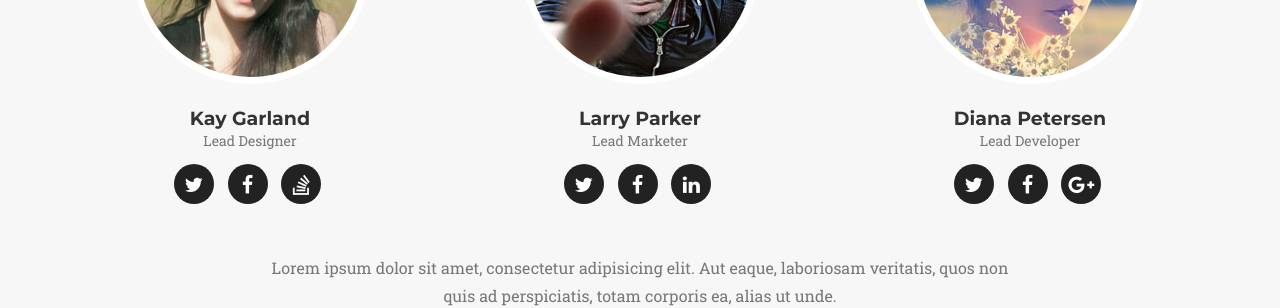
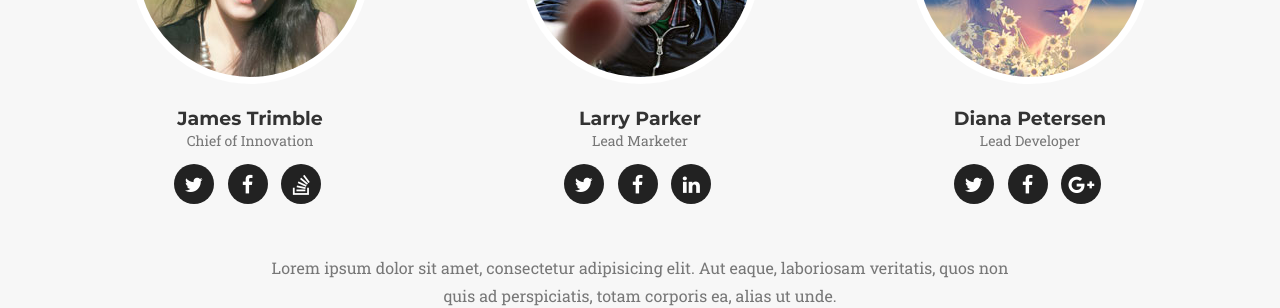
Before and after one commit to robins-spark/liberaiderspark-web, a Jekyll site: the page built from index.html, in a window 1280 px wide and 1400 px high, scrolled down 4875 px. Shown: the part 153-461 px from the top of the window. Built offline with Jekyll 4.4.1, drawn with Linux system fonts in a browser that asks for light colours; some web fonts are replaced; part of the change alters nothing that is shown.

Commit message:
Update _config.yml
Fixed base url and started adding some info.

```diff
--- a/_config.yml
+++ b/_config.yml
@@ -1,5 +1,5 @@
-url: https://y7kim.github.io
-baseurl: /agency-jekyll-theme/
+url: https://liberaiderspark.com
+baseurl: /
 
 # Site settings
 title: Awesome Title
@@ -9,9 +9,9 @@ description: "Write an awesome description for your new site here. You can edit
 
 # Team names, titles and social links
 people:
-- name: Kay Garland
+- name: James Trimble
   pic: 1
-  position: Lead Designer
+  position: Chief of Innovation
   social:
     - title: twitter
       url: #
@@ -45,9 +45,9 @@ people:
 # Social networks usernames (many more available: google-plus, flickr, dribbble, pinterest, instagram, tumblr, linkedin, etc.)
 social:
   - title: twitter
-    url: http://twitter.com/jekyllrb
+    url: http://twitter.com/
   - title: facebook
-    url:
+    url: https://facebook.com/robinssparkhub
   - title: stack-overflow
     url: http://stackoverflow.com/questions/tagged/jekyll
   - title: bitbucket
@@ -57,8 +57,8 @@ social:
 
 # Postal address (add as many lines as necessary)
 address:
-  - line: 3481 Melrose Place
-  - line: Beverly Hills, CA 90210
+  - line: Bldg 35, Perimeter Rd
+  - line: Robins AFB, GA 31098
 
 # Build settings
 markdown: kramdown
```
